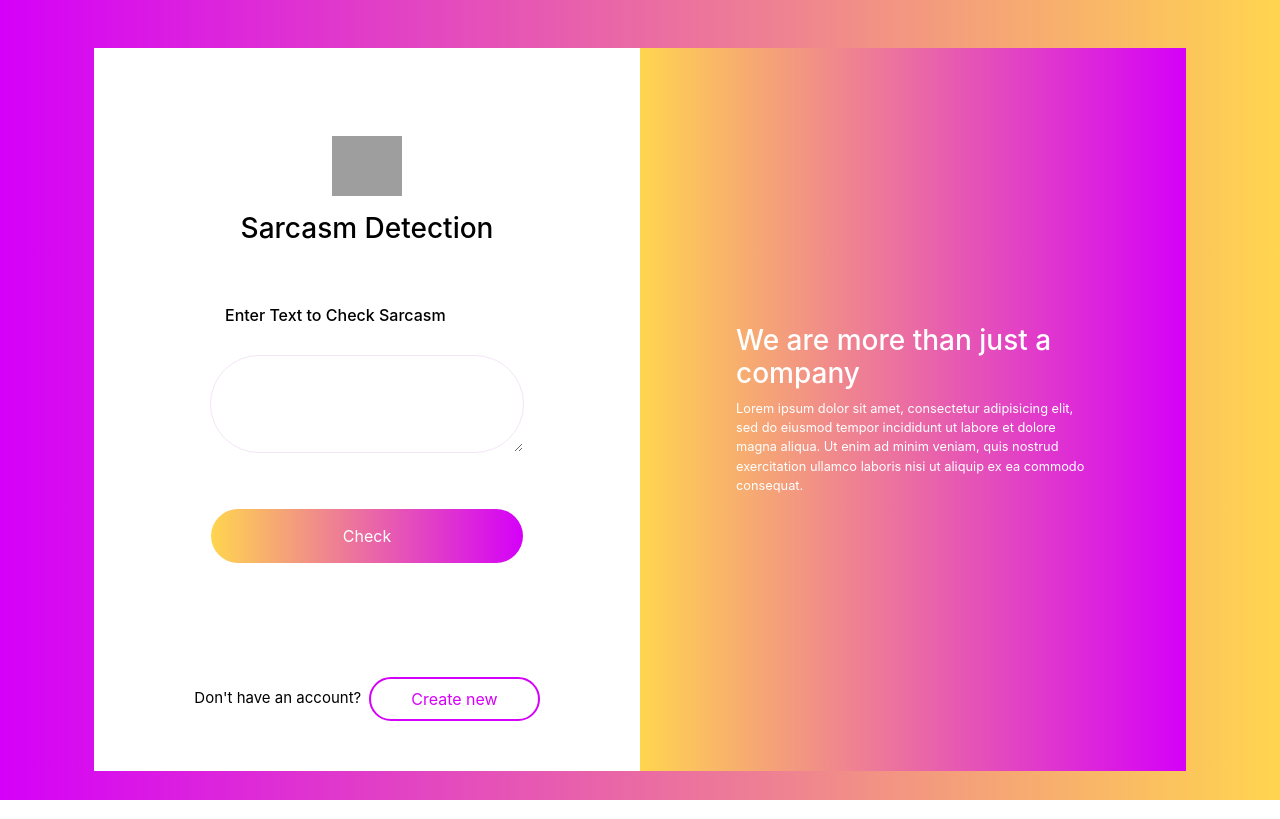
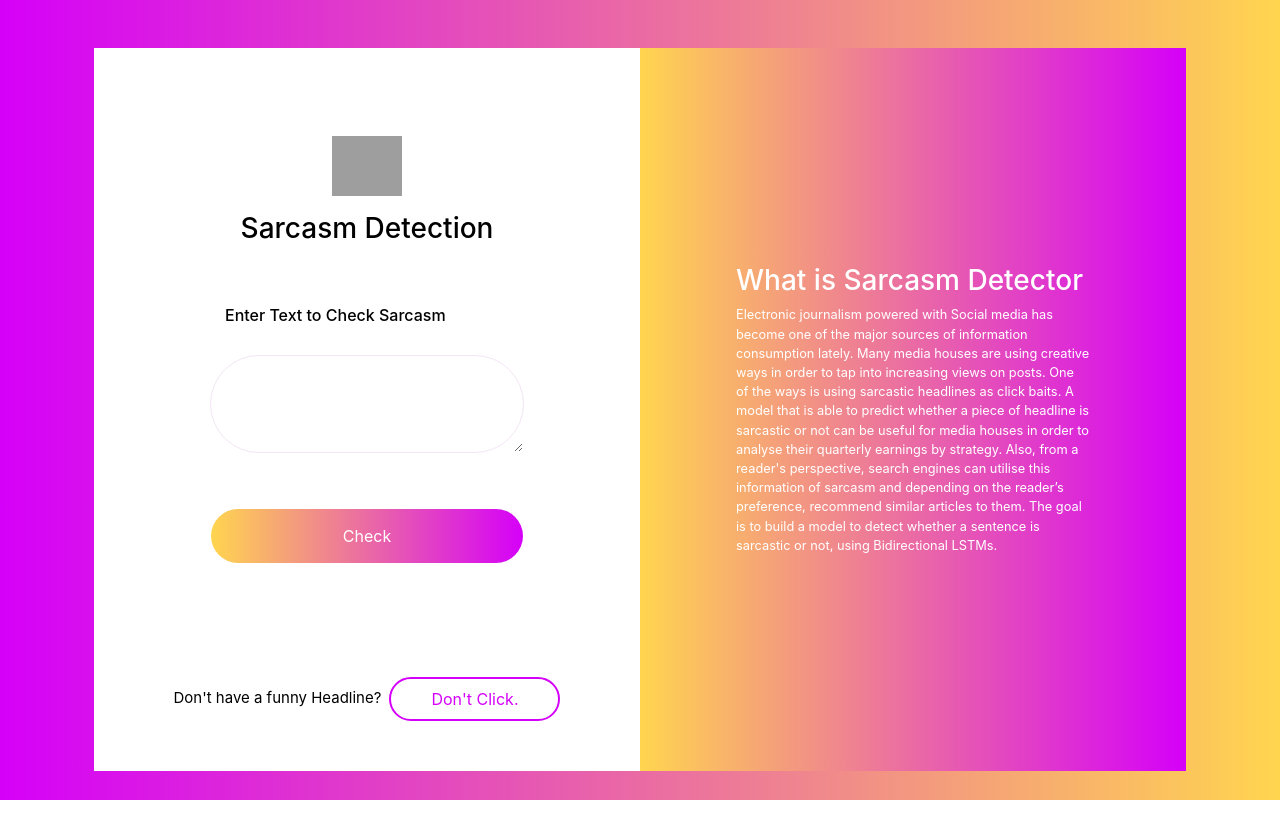
Before and after one commit to thesaahilraj/Sarcasm-detector, a Flask app: page / in a window 1280 px wide. Run offline with Flask 2, Linux system fonts and the light colour scheme; some libraries are stand-ins or nearby versions; grey boxes are pictures that could not be loaded.

Commit message:
Added description

```diff
--- a/template/input.html
+++ b/template/input.html
@@ -12,7 +12,7 @@
               <div class="card card1">
                   <div class="row justify-content-center my-auto">
                       <div class="col-md-8 col-10 my-5">
-                          <div class="row justify-content-center px-3 mb-3"> <img id="logo" src="https://i.imgur.com/PSXxjNY.png"> </div>
+                          <div class="row justify-content-center px-3 mb-3"> <img id="logo" src="https://i.imgur.com/CgNq358.jpeg"> </div>
                           <h3 class="mb-5 text-center heading">Sarcasm Detection</h3>
                           <h6 class="msg-info">Enter Text to Check Sarcasm</h6>
                           <form action="predict" method="POST">
@@ -26,12 +26,13 @@
                       </div>
                   </div>
                   <div class="bottom text-center mb-4">
-                      <p href="#" class="sm-text mx-auto mb-3">Don't have an account?<button class="btn btn-white ml-2">Create new</button></p>
+                      <p href="#" class="sm-text mx-auto mb-3">Don't have a funny Headline?<button class="btn btn-white ml-2">Don't Click.</button></p>
                   </div>
               </div>
               <div class="card card2">
                   <div class="my-auto mx-md-5 px-md-5 right">
-                      <h3 class="text-white">We are more than just a company</h3> <small class="text-white">Lorem ipsum dolor sit amet, consectetur adipisicing elit, sed do eiusmod tempor incididunt ut labore et dolore magna aliqua. Ut enim ad minim veniam, quis nostrud exercitation ullamco laboris nisi ut aliquip ex ea commodo consequat.</small>
+                      <h3 class="text-white">What is Sarcasm Detector</h3> <small class="text-white">Electronic journalism powered with Social media has become one of the major sources of information consumption lately. Many media houses are using creative ways in order to tap into increasing views on posts. One of the ways is using sarcastic headlines as click baits. A model that is able to predict whether a piece of headline is sarcastic or not can be useful for media houses in order to analyse their quarterly earnings by strategy. Also, from a reader's perspective, search engines can utilise this information of sarcasm and depending on the reader’s preference, recommend similar articles to them.
+The goal is to build a model to detect whether a sentence is sarcastic or not, using Bidirectional LSTMs.</small>
                   </div>
               </div>
           </div>
```
